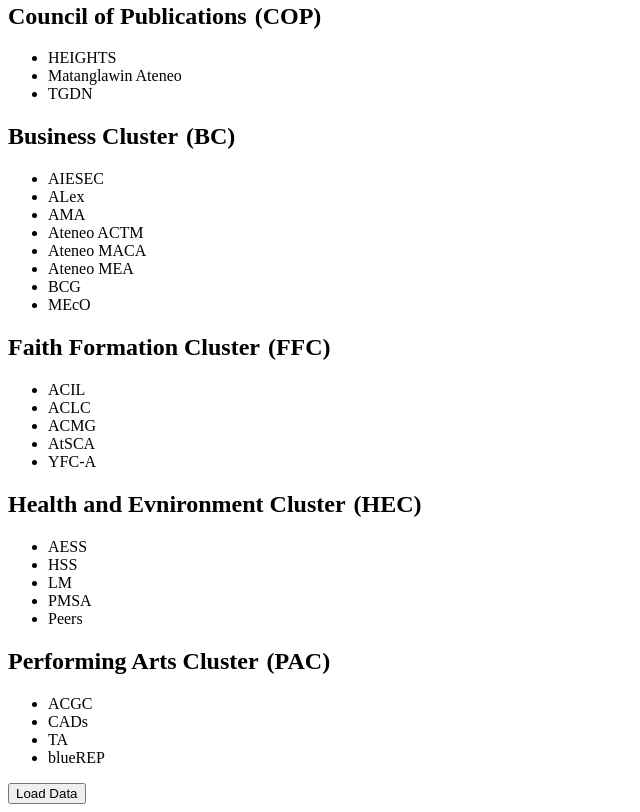
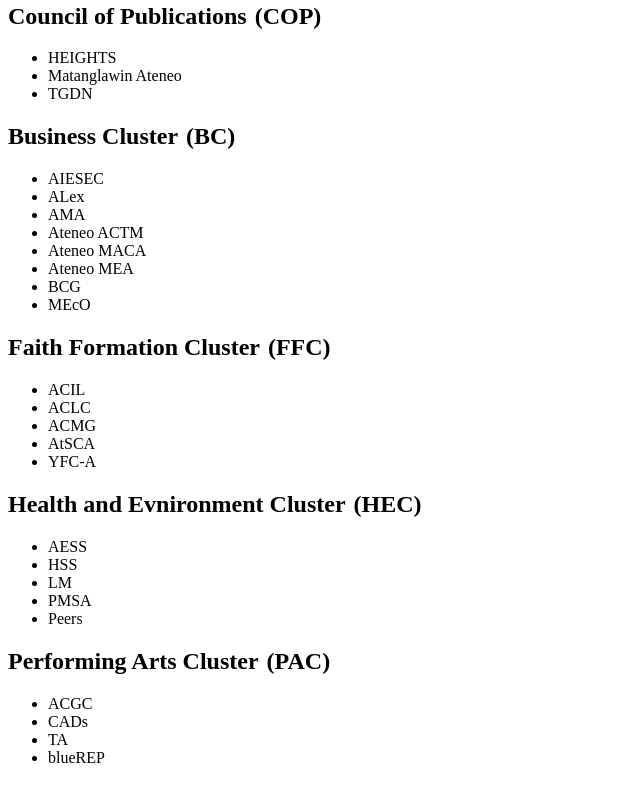
Before and after one commit to larcomicious/ISCS-30.33, a plain HTML site: page lab1/index.html in a window 1280 px wide. Shown: the part 421-1233 px from the top of the page, without its empty margins (0-640 px from the left). After the commit the page ends 1204 px from the top, so only its background shows below. Drawn offline with Linux system fonts and the light colour scheme.

Commit message:
Implemented classes for divs and removed button

```diff
--- a/lab1/index.html
+++ b/lab1/index.html
@@ -3,13 +3,12 @@
   <head>
     <meta charset="utf-8">
     <meta name="viewport" content="width=device-width">
-    <title></title>
+    <title>Ateneo Organizational Clusters</title>
 
   </head>
   <body>
     <div id="app">
     </div>
-    <button id="loadDataBtn">Load Data</button>
     <script>
       function generateOrgList(items) {
         const ul = document.createElement('ul');
```
